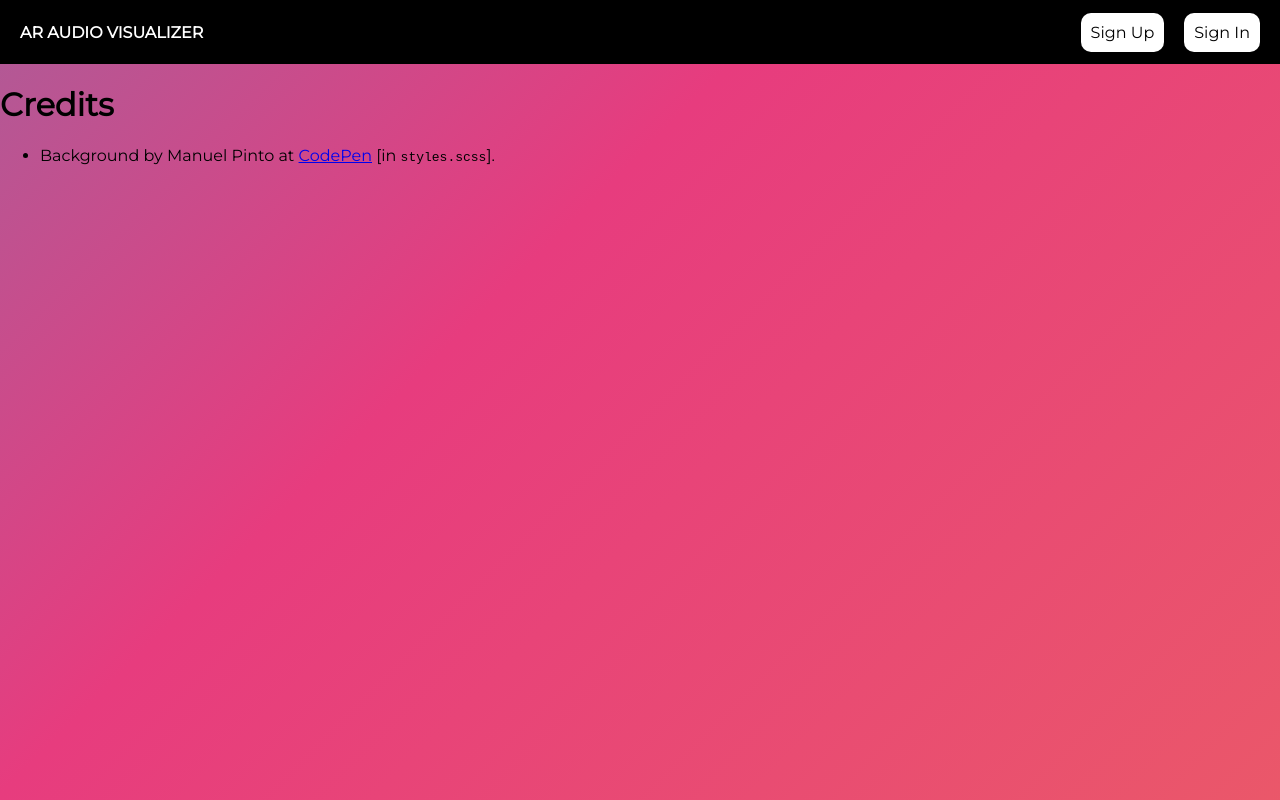
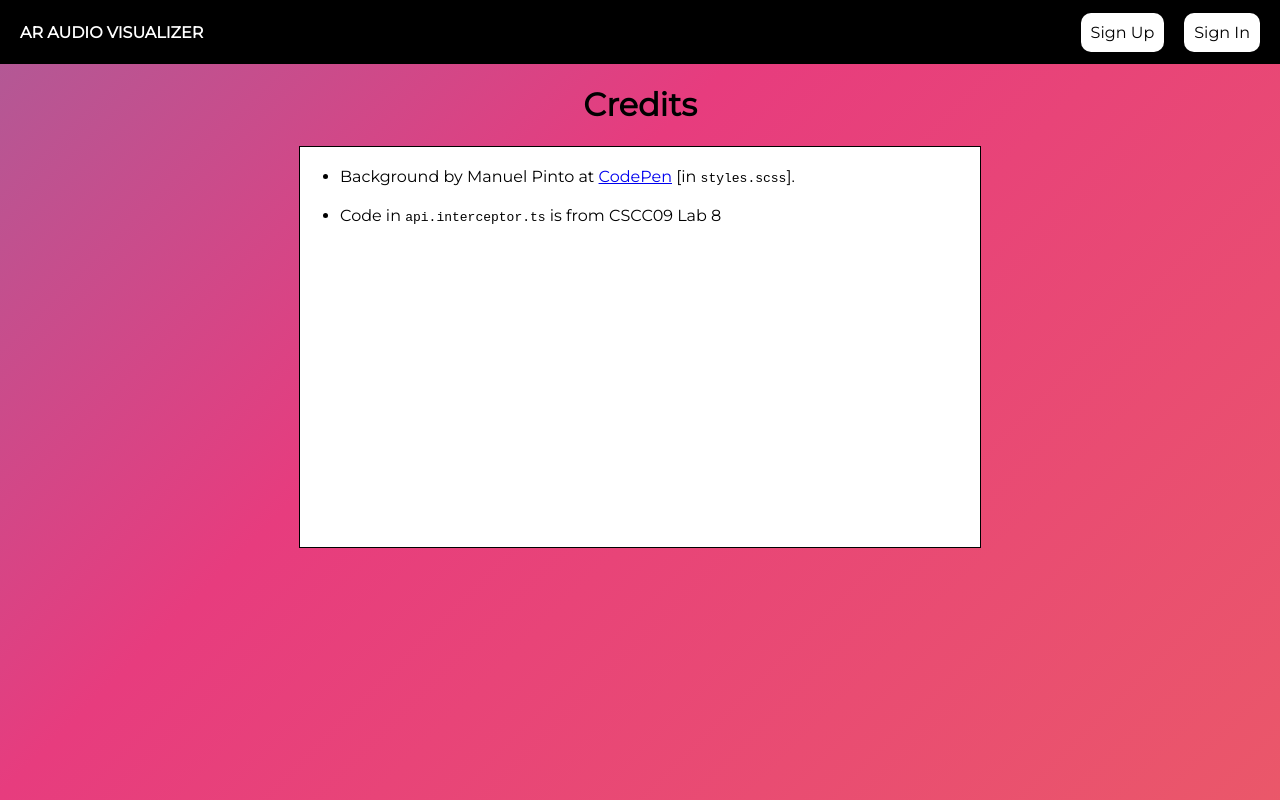
Before and after one commit to amiaxys/ar-audio-visualizer, an Angular app in the folder frontend/: page /credits in a window 1280 px wide. Built offline with nearby package versions, Linux system fonts and the light colour scheme; no server answers.

Commit message:
added credits + styling

```diff
--- a/frontend/src/app/api.interceptor.ts
+++ b/frontend/src/app/api.interceptor.ts
@@ -1,3 +1,5 @@
+/* The below code was taken from CSCC09 Lab 8 */
+
 import { Injectable } from '@angular/core';
 import {
   HttpRequest,
--- a/frontend/src/app/pages/credits/credits.component.html
+++ b/frontend/src/app/pages/credits/credits.component.html
@@ -1,9 +1,10 @@
 <app-header></app-header>
-<h1>Credits</h1>
-<ul>
+<h1 id="title">Credits</h1>
+<ul id="credits-list">
   <li>
     Background by Manuel Pinto at
     <a href="https://codepen.io/P1N2O/pen/pyBNzX">CodePen</a>
     [in <code>styles.scss</code>].
   </li>
+  <li>Code in <code>api.interceptor.ts</code> is from CSCC09 Lab 8</li>
 </ul>
--- a/frontend/src/app/pages/credits/credits.component.scss
+++ b/frontend/src/app/pages/credits/credits.component.scss
@@ -0,0 +1,15 @@
+#title {
+    text-align: center;
+}
+
+#credits-list {
+    background-color: white;
+    border: 1px solid black;
+    width: 50%;
+    height: 50%;
+    margin: 0 auto;
+
+    li {
+        margin-top: 20px;
+    }
+}
```
